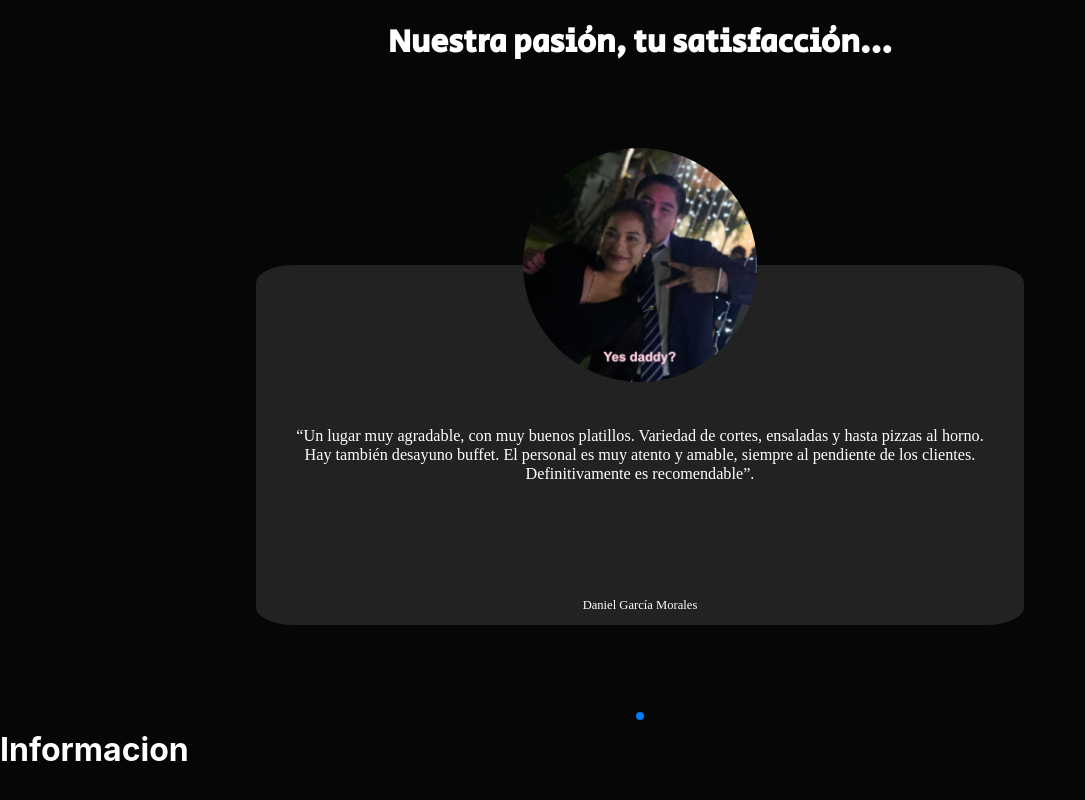
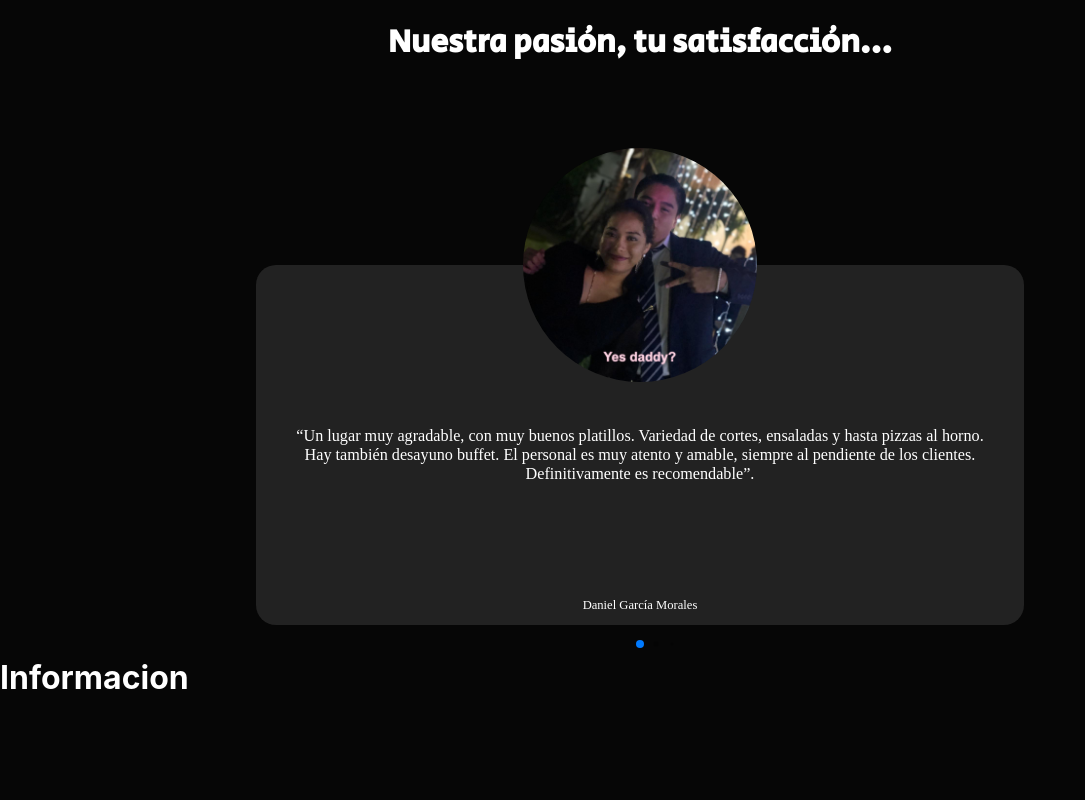
Before and after one commit to AngelTheTwin/AsaderoCienDeliveryService-client, a React (Create React App) app: page / in a window 1280 px wide. Shown: the part 1019-1819 px from the top of the page, without its empty margins (0-1085 px from the left). Built offline with nearby package versions, Linux system fonts and the light colour scheme; a web font is replaced by a local one.

Commit message:
Arreglando detalles

```diff
--- a/src/components/Informacion/Informacion.js
+++ b/src/components/Informacion/Informacion.js
@@ -2,7 +2,7 @@ import React from "react"
 
 export default function Informacion() {
 	const styles = {
-		height: '1500px',
+		height: '500px',
 		margin: 0
 	}
 
--- a/src/components/Testimonios/TestimoniosElements.js
+++ b/src/components/Testimonios/TestimoniosElements.js
@@ -2,14 +2,14 @@ import styled from "styled-components"
 
 export const Tarjeta = styled.div`
     width: 60%;
-	height: 60%;
+	height: 90%;
     background-color: #222222;
-    border-radius: 5%;
+    border-radius: 20px;
 	display: flex;
 	flex-direction: column;
 
 	@media screen and (max-width: 768px) {
-		width: 80%;
+		width: 90%;
 	}
 `
 
--- a/src/components/Testimonios/swiperSlide.css
+++ b/src/components/Testimonios/swiperSlide.css
@@ -1,6 +1,7 @@
 .swiper {
 	max-width: 100%;
-  height: 600px;
+	height: 400px;
+	padding-bottom: 8em;
 }
 
 .swiper-slide {
```
Lines whose indentation alone changed are shown as unchanged.
